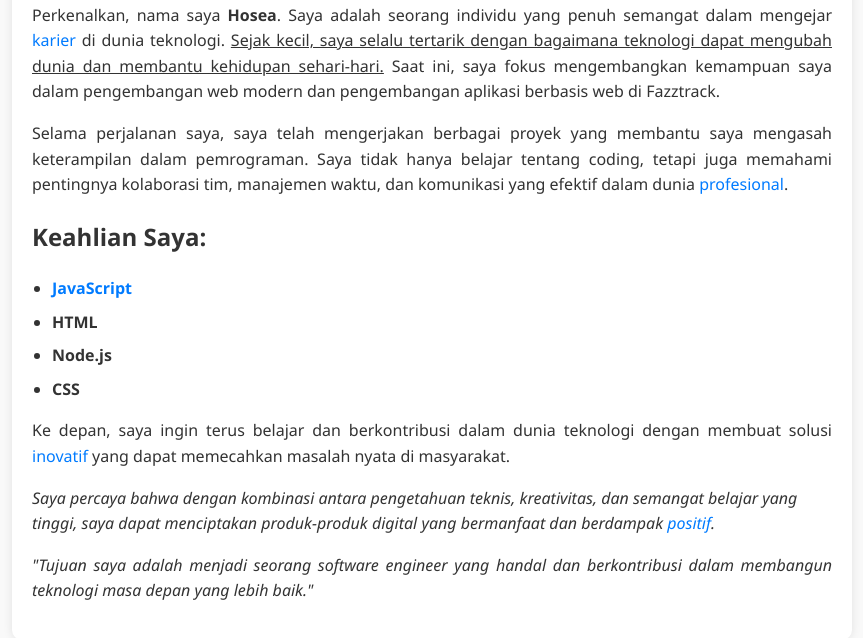
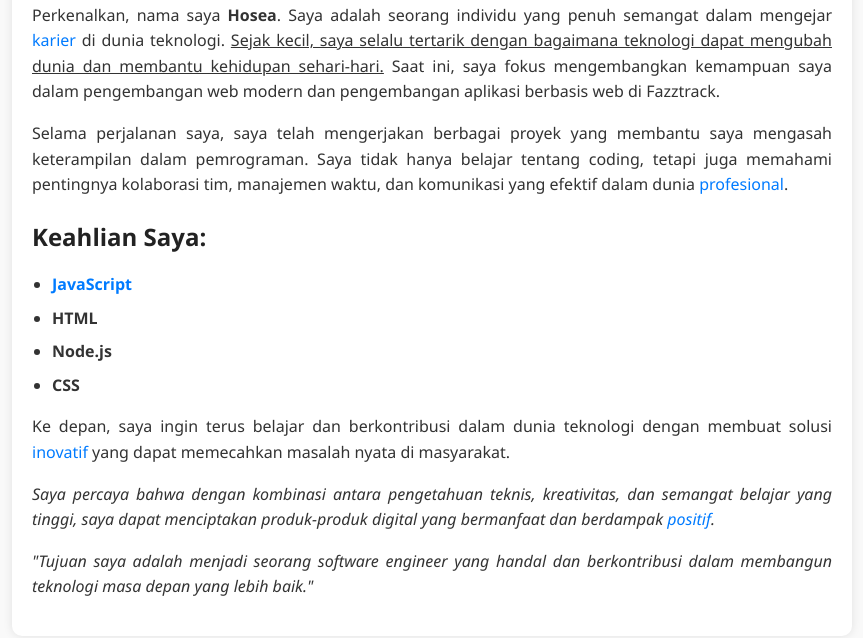
Before and after one commit to HN721/fgo24-css-basic, a website: page index.html in a window 1280 px wide. Shown: the part 160-798 px from the top of the page, without its empty margins (208-1071 px from the left). Drawn offline with Linux system fonts and the light colour scheme.

Commit message:
refactor: code css in index

```diff
--- a/index.html
+++ b/index.html
@@ -5,90 +5,46 @@
     <meta name="viewport" content="width=device-width, initial-scale=1.0">
     <meta name="description" content="Portfolio Hosea, showcasing skills and future goals.">
     <title>Portfolio Hosea</title>
-    <style>
-        body {
-            font-family: 'Segoe UI', Tahoma, Geneva, Verdana, sans-serif;
-            margin: 0;
-            padding: 0;
-            line-height: 1.6;
-            background-color: #f9f9f9;
-            color: #333;
-        }
-        .container {
-            max-width: 800px;
-            margin: 50px auto;
-            padding: 20px;
-            background: #fff;
-            box-shadow: 0 0 10px rgba(0, 0, 0, 0.1);
-            border-radius: 10px;
-        }
-        h1 {
-            text-align: center;
-            font-size: 2rem;
-            margin-bottom: 20px;
-            color: #222;
-        }
-        p {
-            font-size: 1rem;
-            text-align: justify;
-            margin-bottom: 1rem;
-        }
-        ul {
-            padding-left: 20px;
-            margin-bottom: 1rem;
-        }
-        li {
-            margin-bottom: 8px;
-        }
-        a {
-            color: #007BFF;
-            text-decoration: none;
-        }
-        a:hover {
-            text-decoration: underline;
-        }
-        b {
-            font-weight: bold;
-        }
-        i {
-            display: block;
-            margin-top: 10px;
-            font-style: italic;
-        }
-    </style>
 </head>
-<body>
-    <div class="container">
-        <h1>Biografi</h1>
-        <p>
+<body style="font-family: 'Segoe UI', Tahoma, Geneva, Verdana, sans-serif; margin: 0; padding: 0; line-height: 1.6; background-color: #f9f9f9; color: #333;">
+    <div style="max-width: 800px; margin: 50px auto; padding: 20px; background: #fff; box-shadow: 0 0 10px rgba(0,0,0,0.1); border-radius: 10px;">
+        <h1 style="text-align: center; font-size: 2rem; margin-bottom: 20px; color: #222;">Biografi</h1>
+
+        <p style="font-size: 1rem; text-align: justify; margin-bottom: 1rem;">
             Perkenalkan, nama saya <strong>Hosea</strong>. Saya adalah seorang individu yang penuh semangat dalam mengejar
-            <a href="./src/Karier.html">karier</a> di dunia teknologi.
+            <a href="./src/Karier.html" style="color: #007BFF; text-decoration: none;">karier</a> di dunia teknologi.
             <u>Sejak kecil, saya selalu tertarik dengan bagaimana teknologi dapat mengubah dunia dan membantu kehidupan sehari-hari.</u>
             Saat ini, saya fokus mengembangkan kemampuan saya dalam pengembangan web modern dan pengembangan aplikasi berbasis web di Fazztrack.
         </p>
-        <p>
+
+        <p style="font-size: 1rem; text-align: justify; margin-bottom: 1rem;">
             Selama perjalanan saya, saya telah mengerjakan berbagai proyek yang membantu saya mengasah keterampilan dalam pemrograman.
             Saya tidak hanya belajar tentang coding, tetapi juga memahami pentingnya kolaborasi tim, manajemen waktu, dan komunikasi yang efektif dalam dunia
-            <a href="./src/Profesional.html">profesional</a>.
+            <a href="./src/Profesional.html" style="color: #007BFF; text-decoration: none;">profesional</a>.
         </p>
-        <h2>Keahlian Saya:</h2>
-        <ul>
-            <li><b><a href="./src/Javascript.html">JavaScript</a></b></li>
-            <li><b>HTML</b></li>
-            <li><b>Node.js</b></li>
-            <li><b>CSS</b></li>
+
+        <h2 style="font-size: 1.5rem; margin-bottom: 15px; color: #222;">Keahlian Saya:</h2>
+
+        <ul style="padding-left: 20px; margin-bottom: 1rem;">
+            <li style="margin-bottom: 8px;"><b><a href="./src/Javascript.html" style="color: #007BFF; text-decoration: none;">JavaScript</a></b></li>
+            <li style="margin-bottom: 8px;"><b>HTML</b></li>
+            <li style="margin-bottom: 8px;"><b>Node.js</b></li>
+            <li style="margin-bottom: 8px;"><b>CSS</b></li>
         </ul>
-        <p>
+
+        <p style="font-size: 1rem; text-align: justify; margin-bottom: 1rem;">
             Ke depan, saya ingin terus belajar dan berkontribusi dalam dunia teknologi dengan membuat solusi
-            <a href="./src/Inovatif.html">inovatif</a> yang dapat memecahkan masalah nyata di masyarakat.
+            <a href="./src/Inovatif.html" style="color: #007BFF; text-decoration: none;">inovatif</a> yang dapat memecahkan masalah nyata di masyarakat.
         </p>
-        <i>
+
+        <i style="display: block; margin-top: 10px; font-style: italic; font-size: 1rem; text-align: justify;">
             Saya percaya bahwa dengan kombinasi antara pengetahuan teknis, kreativitas, dan semangat belajar yang tinggi,
             saya dapat menciptakan produk-produk digital yang bermanfaat dan berdampak
-            <a href="https://kbbi.kemdikbud.go.id/entri/positif">positif</a>.
+            <a href="https://kbbi.kemdikbud.go.id/entri/positif" style="color: #007BFF; text-decoration: none;">positif</a>.
         </i>
-        <p>
-          <i>
+
+        <p style="font-size: 1rem; text-align: justify; margin-top: 1rem;">
+          <i style="display: block; margin-top: 10px; font-style: italic;">
             "Tujuan saya adalah menjadi seorang software engineer yang handal dan berkontribusi dalam membangun teknologi masa depan yang lebih baik."
           </i>
         </p>
```
